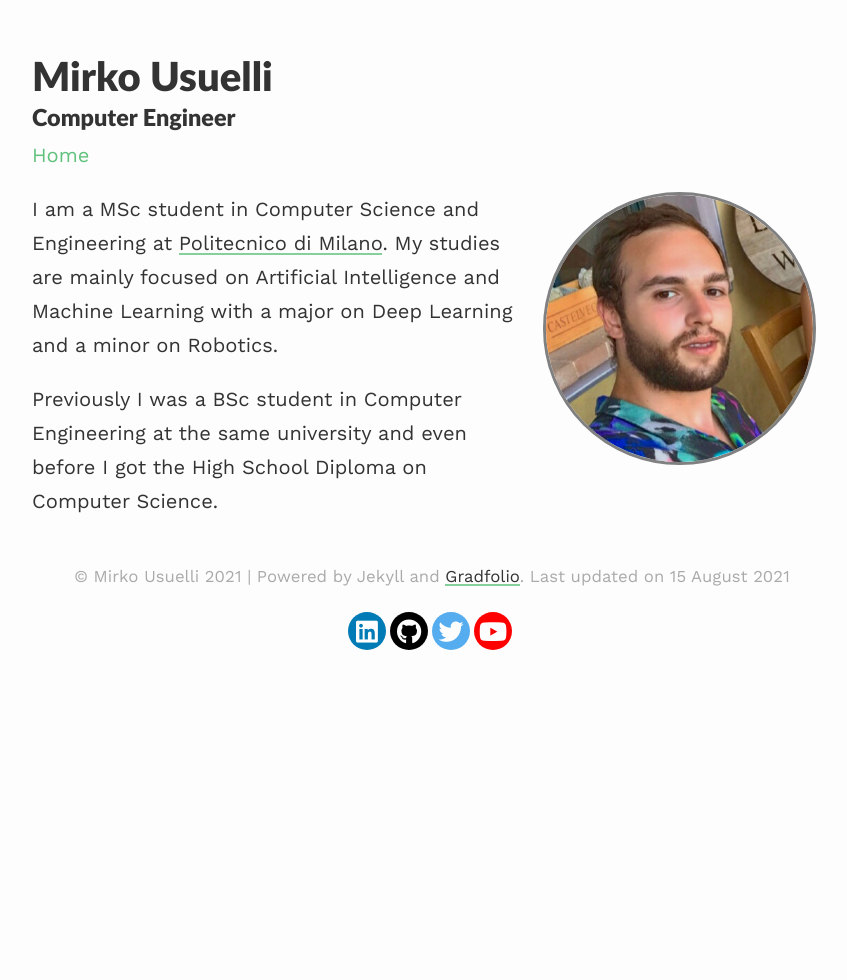
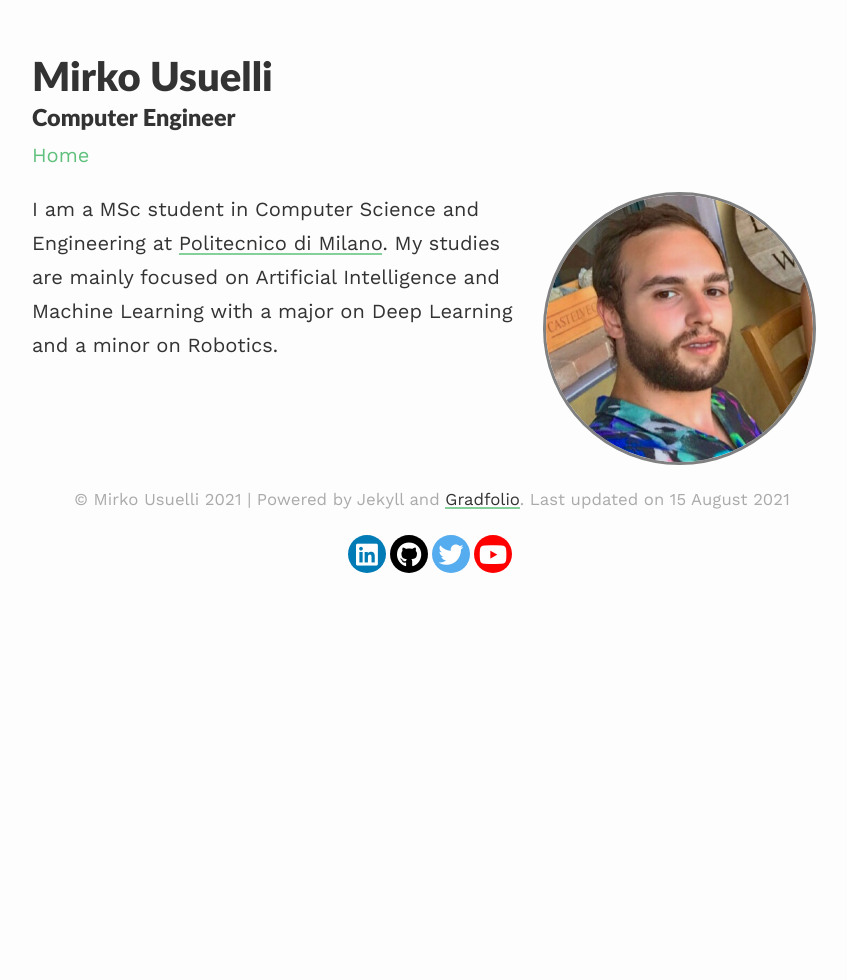
Before and after one commit to mirkousuelli/mirkousuelli.github.io, a Jekyll site: the page built from index.md, in a window 1280 px wide. Shown: the whole page, without its empty margins (208-1055 px from the left). Built offline with Jekyll 4.4.1, drawn with Linux system fonts in a browser that asks for light colours; nearby versions of some CDN libraries; part of the change alters nothing that is shown.

```diff
--- a/_config.yml
+++ b/_config.yml
@@ -18,7 +18,7 @@ paginate_path: /blog/page:num/
 
 # Social media links in footer
 #facebook: "#"
-twitter: "#"
+twitter: "_foxmirko"
 linkedin: "#"
 github: "#"
 #researchgate: "#"
--- a/index.md
+++ b/index.md
@@ -8,5 +8,3 @@ published: true
 ---
 
 I am a MSc student in Computer Science and Engineering at [Politecnico di Milano](https://www.polimi.it){:target="_blank"}. My studies are mainly focused on Artificial Intelligence and Machine Learning with a major on Deep Learning and a minor on Robotics.
-
-Previously I was a BSc student in Computer Engineering at the same university and even before I got the High School Diploma on Computer Science.
```
